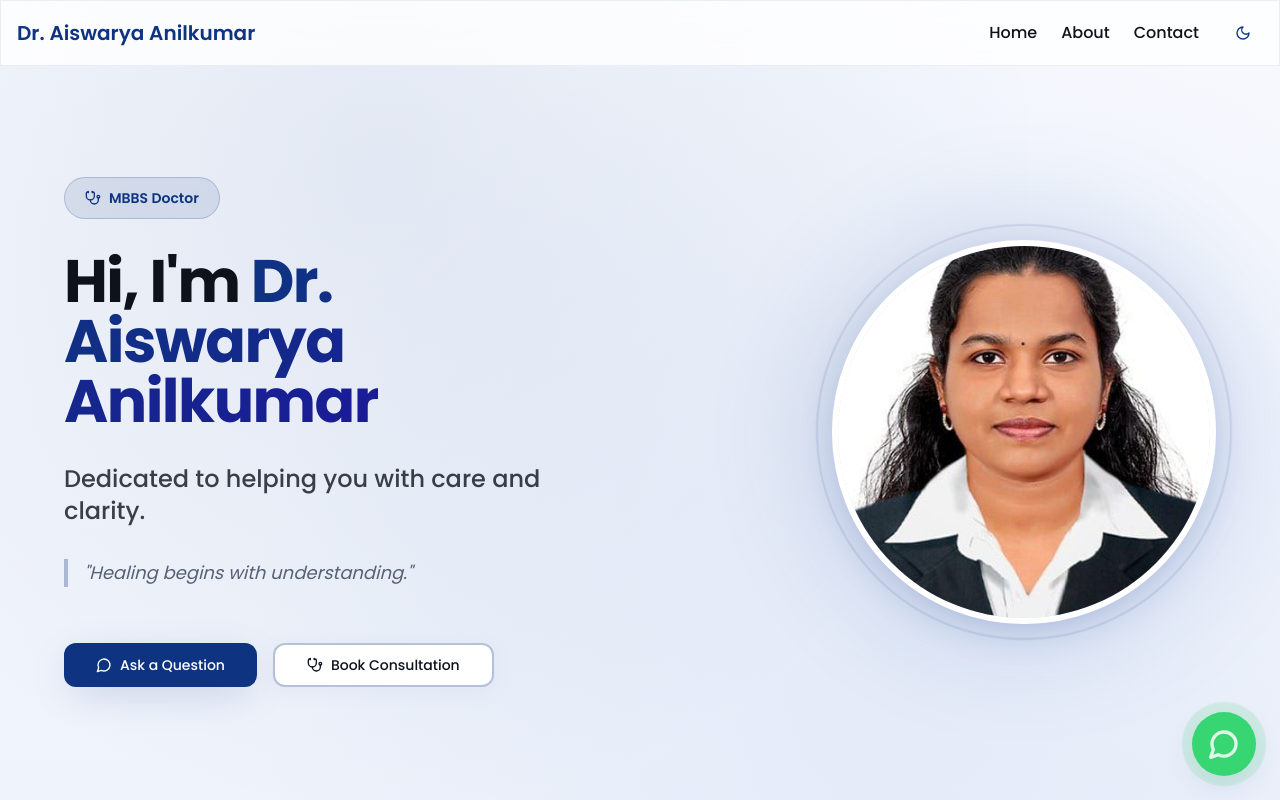
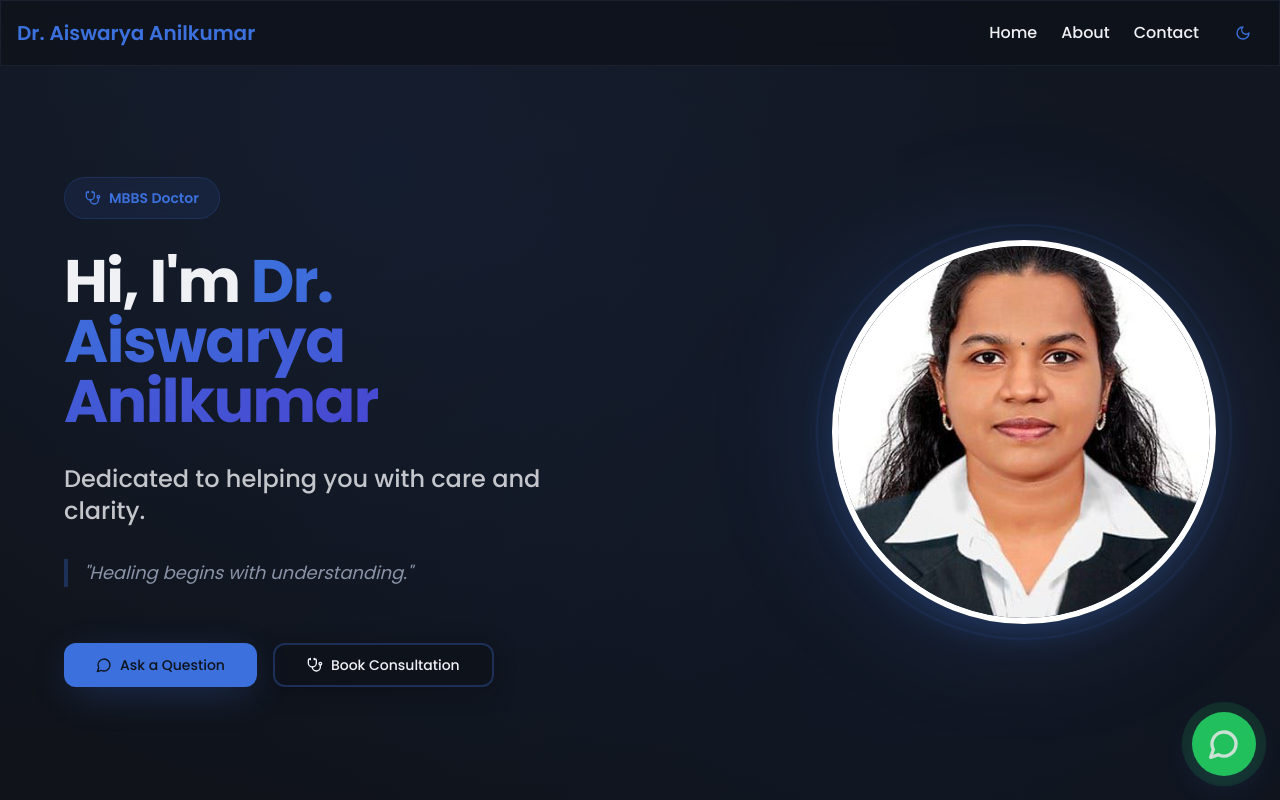
Before and after one commit to akhilprakash869/aiswarya-care-connect, a React (Vite) app: page / in a window 1280 px wide. Shown: the top 800 px of the page. Built offline with nearby package versions, Linux system fonts and the light colour scheme; the HTML template or start-up script is replaced by a standard one.

Commit message:
Invert light mode to black background
Implement light mode with black background and light text; keep dark mode unchanged. Update color variables and theme to reflect inverted light mode.

```diff
--- a/src/index.css
+++ b/src/index.css
@@ -8,26 +8,91 @@ All colors MUST be HSL.
 
 @layer base {
   :root {
-    /* Pure white background for elegance */
+    /* Black background for elegance */
+    --background: 220 30% 8%;
+    --foreground: 220 20% 95%;
+
+    /* Card with subtle elevation */
+    --card: 220 25% 12%;
+    --card-foreground: 220 20% 95%;
+
+    --popover: 220 25% 12%;
+    --popover-foreground: 220 20% 95%;
+
+    /* Bright Blue - Elegant & Professional */
+    --primary: 220 70% 55%;
+    --primary-foreground: 220 30% 8%;
+
+    /* Dark Blue Accent */
+    --secondary: 220 30% 18%;
+    --secondary-foreground: 220 20% 95%;
+
+    /* Subtle dark grays */
+    --muted: 220 25% 15%;
+    --muted-foreground: 220 15% 60%;
+
+    --accent: 220 30% 20%;
+    --accent-foreground: 220 70% 55%;
+
+    --destructive: 0 70% 50%;
+    --destructive-foreground: 220 20% 95%;
+
+    --border: 220 25% 20%;
+    --input: 220 25% 18%;
+    --ring: 220 70% 55%;
+
+    --radius: 0.875rem;
+
+    /* Elegant Blue-Black Theme Tokens */
+    --medical-blue: 220 80% 28%;
+    --medical-blue-light: 220 70% 45%;
+    --medical-blue-dark: 220 85% 18%;
+    --soft-black: 220 30% 8%;
+    --elegant-black: 220 25% 12%;
+
+    /* Gradient system */
+    --gradient-primary: linear-gradient(135deg, hsl(220 70% 55%) 0%, hsl(220 60% 65%) 100%);
+    --gradient-dark: linear-gradient(135deg, hsl(220 30% 8%) 0%, hsl(220 25% 12%) 100%);
+    --gradient-elegant: linear-gradient(135deg, hsl(220 70% 55%) 0%, hsl(240 60% 55%) 100%);
+    --gradient-subtle: linear-gradient(180deg, hsl(220 30% 10%) 0%, hsl(220 25% 8%) 100%);
+
+    /* Shadow system */
+    --shadow-elegant: 0 10px 40px -10px hsl(220 70% 55% / 0.4);
+    --shadow-glow: 0 0 60px hsl(220 70% 55% / 0.4);
+    --shadow-soft: 0 4px 20px hsl(220 30% 5% / 0.5);
+
+    /* Transitions */
+    --transition-smooth: all 0.4s cubic-bezier(0.4, 0, 0.2, 1);
+    --transition-bounce: all 0.5s cubic-bezier(0.68, -0.55, 0.265, 1.55);
+
+    --sidebar-background: 220 30% 10%;
+    --sidebar-foreground: 220 20% 90%;
+    --sidebar-primary: 220 70% 55%;
+    --sidebar-primary-foreground: 220 30% 8%;
+    --sidebar-accent: 220 25% 18%;
+    --sidebar-accent-foreground: 220 70% 55%;
+    --sidebar-border: 220 25% 20%;
+    --sidebar-ring: 220 70% 55%;
+  }
+
+  .dark {
+    /* Pure white background for dark mode */
     --background: 0 0% 100%;
     --foreground: 220 30% 8%;
 
-    /* Card with subtle elevation */
     --card: 0 0% 100%;
     --card-foreground: 220 30% 8%;
 
     --popover: 0 0% 100%;
     --popover-foreground: 220 30% 8%;
 
-    /* Deep Sapphire Blue - Elegant & Professional */
+    /* Deep Sapphire Blue for dark mode */
     --primary: 220 80% 28%;
     --primary-foreground: 0 0% 100%;
 
-    /* Light Blue Accent */
     --secondary: 215 60% 95%;
     --secondary-foreground: 220 80% 28%;
 
-    /* Subtle grays */
     --muted: 220 20% 97%;
     --muted-foreground: 220 15% 40%;
 
@@ -41,29 +106,14 @@ All colors MUST be HSL.
     --input: 220 20% 92%;
     --ring: 220 80% 28%;
 
-    --radius: 0.875rem;
-
-    /* Elegant Blue-Black Theme Tokens */
-    --medical-blue: 220 80% 28%;
-    --medical-blue-light: 220 70% 45%;
-    --medical-blue-dark: 220 85% 18%;
-    --soft-black: 220 30% 8%;
-    --elegant-black: 220 25% 12%;
-
-    /* Gradient system */
+    /* Dark mode gradients */
     --gradient-primary: linear-gradient(135deg, hsl(220 80% 28%) 0%, hsl(220 70% 45%) 100%);
     --gradient-dark: linear-gradient(135deg, hsl(220 30% 8%) 0%, hsl(220 25% 15%) 100%);
     --gradient-elegant: linear-gradient(135deg, hsl(220 80% 28%) 0%, hsl(240 70% 35%) 100%);
     --gradient-subtle: linear-gradient(180deg, hsl(220 70% 98%) 0%, hsl(220 60% 96%) 100%);
-
-    /* Shadow system */
     --shadow-elegant: 0 10px 40px -10px hsl(220 80% 28% / 0.25);
     --shadow-glow: 0 0 60px hsl(220 70% 45% / 0.3);
     --shadow-soft: 0 4px 20px hsl(220 20% 60% / 0.08);
-
-    /* Transitions */
-    --transition-smooth: all 0.4s cubic-bezier(0.4, 0, 0.2, 1);
-    --transition-bounce: all 0.5s cubic-bezier(0.68, -0.55, 0.265, 1.55);
 
     --sidebar-background: 0 0% 98%;
     --sidebar-foreground: 220 20% 30%;
@@ -73,52 +123,6 @@ All colors MUST be HSL.
     --sidebar-accent-foreground: 220 80% 28%;
     --sidebar-border: 220 20% 88%;
     --sidebar-ring: 220 80% 28%;
-  }
-
-  .dark {
-    /* Deep elegant black background */
-    --background: 220 30% 8%;
-    --foreground: 220 20% 95%;
-
-    --card: 220 25% 12%;
-    --card-foreground: 220 20% 95%;
-
-    --popover: 220 25% 12%;
-    --popover-foreground: 220 20% 95%;
-
-    /* Bright blue for dark mode */
-    --primary: 220 70% 55%;
-    --primary-foreground: 220 30% 8%;
-
-    --secondary: 220 30% 18%;
-    --secondary-foreground: 220 20% 95%;
-
-    --muted: 220 25% 15%;
-    --muted-foreground: 220 15% 60%;
-
-    --accent: 220 30% 20%;
-    --accent-foreground: 220 70% 55%;
-
-    --destructive: 0 70% 50%;
-    --destructive-foreground: 220 20% 95%;
-
-    --border: 220 25% 20%;
-    --input: 220 25% 18%;
-    --ring: 220 70% 55%;
-
-    /* Dark mode gradients */
-    --gradient-primary: linear-gradient(135deg, hsl(220 70% 55%) 0%, hsl(220 60% 65%) 100%);
-    --gradient-dark: linear-gradient(135deg, hsl(220 30% 8%) 0%, hsl(220 25% 12%) 100%);
-    --shadow-elegant: 0 10px 40px -10px hsl(220 70% 55% / 0.4);
-
-    --sidebar-background: 220 30% 10%;
-    --sidebar-foreground: 220 20% 90%;
-    --sidebar-primary: 220 70% 55%;
-    --sidebar-primary-foreground: 220 30% 8%;
-    --sidebar-accent: 220 25% 18%;
-    --sidebar-accent-foreground: 220 70% 55%;
-    --sidebar-border: 220 25% 20%;
-    --sidebar-ring: 220 70% 55%;
   }
 }
 
```
